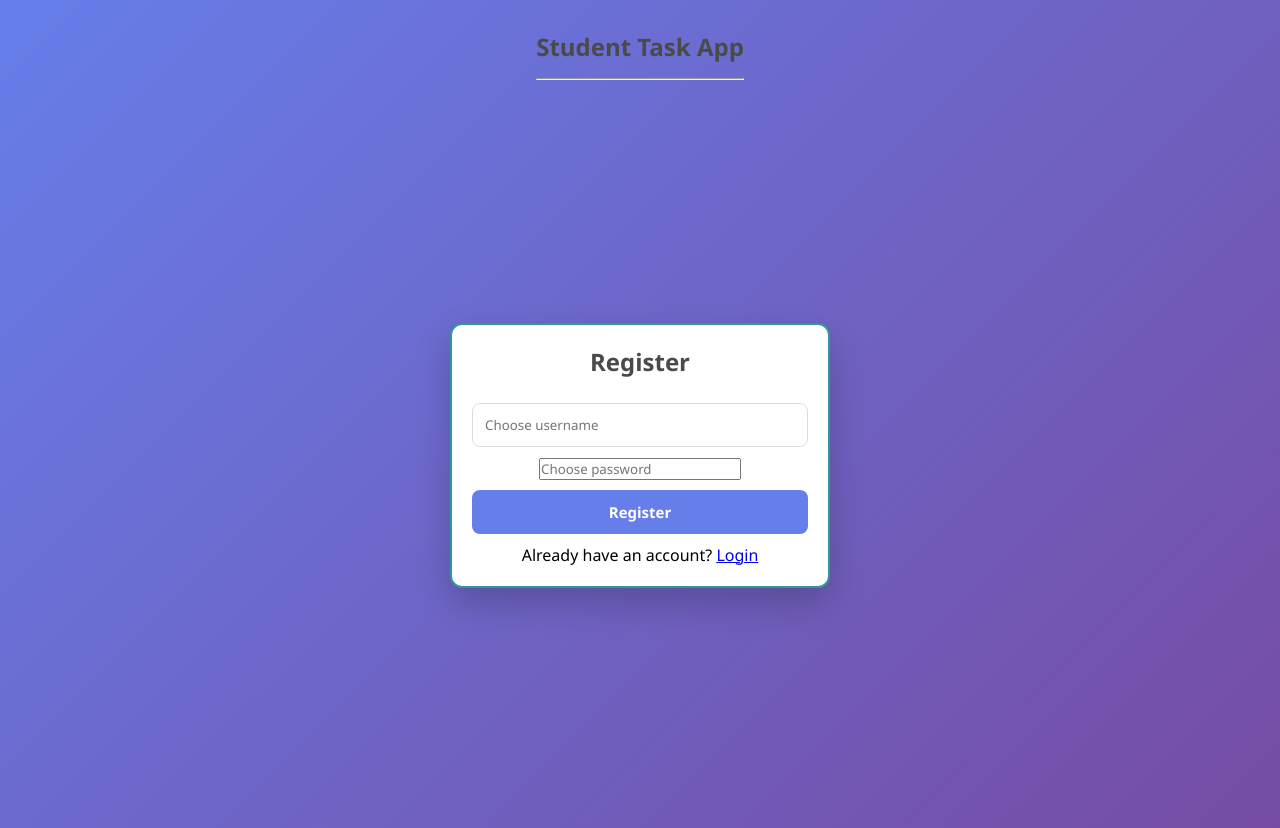
After one commit to itsyashu7/student-task-app, a Flask app: page /register in a window 1280 px wide. The commit adds this page. Shown: the top 828 px of the page. Run offline with Flask 3, Linux system fonts and the light colour scheme.

Commit message:
Updated with day 6 progress

```diff
--- a/app.py
+++ b/app.py
@@ -1,4 +1,5 @@
 from flask import Flask, render_template, request, redirect, session, flash
+from werkzeug.security import generate_password_hash,check_password_hash
 import sqlite3
 
 app = Flask(__name__)
@@ -29,22 +30,36 @@ def create_table():
 create_table()
 
 
+def create_users_table():
+    conn = get_db()
+    conn.execute("""CREATE TABLE IF NOT EXISTS users (id INTEGER PRIMARY KEY AUTOINCREMENT,username TEXT UNIQUE,password TEXT)""")
+    conn.commit()
+    conn.close()
+
+create_users_table()
+
+
 # ---------- ROUTES ----------
 @app.route("/")
 def home():
-    return render_template("login.html")
+    return render_template("register.html")
 
 
 @app.route("/login", methods=["POST"])
 def login():
     username = request.form.get("username")
+    password = request.form.get("password")
 
-    if username:
+    conn = get_db()
+    user = conn.execute("SELECT * FROM users WHERE username = ?",(username,)).fetchone()
+    conn.close()
+
+    if user and check_password_hash(user["password"],password):
         session["username"] = username
-        flash("Login successful")
+        flash("Login Successful","success")
         return redirect("/dashboard")
 
-    flash("Login failed","error")
+    flash("Invalid username or password","error")
     return redirect("/")
 
 
@@ -60,11 +75,7 @@ def dashboard():
     ).fetchall()
     conn.close()
 
-    return render_template(
-        "dashboard.html",
-        username=session["username"],
-        tasks=tasks
-    )
+    return render_template("dashboard.html", username=session["username"],tasks=tasks)
 
 
 @app.route("/add-task", methods=["POST"])
@@ -132,6 +143,24 @@ def toggle_task(task_id):
     flash("Task status updated","info")
     return redirect("/dashboard")
 
+@app.route("/register", methods=["GET","POST"])
+def register():
+    if request.method == "POST":
+        username = request.form.get("username")
+        password = request.form.get("password")
+
+        hashed_password = generate_password_hash(password)
+
+        try:
+            conn = get_db()
+            conn.execute("INSERT INTO users (username,password) VALUES (?, ?)",(username, hashed_password))
+            conn.commit()
+            conn.close()
+            flash("Account created successfully","success")
+            return redirect("/")
+        except sqlite3.IntegrityError:
+            flash("Username already exists","error")
+    return render_template("register.html")
 
 @app.route("/logout")
 def logout():
--- a/static/style.css
+++ b/static/style.css
@@ -38,7 +38,7 @@ body{
         transform: translateY(0);
     }
 }
-h3{
+h2,h3{
     text-align: center;
     margin-bottom: 15px;
     color: #4a4a4a;
--- /dev/null
+++ b/templates/register.html
@@ -0,0 +1,14 @@
+{% extends "base.html" %}
+
+{% block content %}
+<div class="container">
+    <h2>Register</h2>
+    <form method="POST">
+        <input type="text" name="username" placeholder="Choose username" required>
+        <input type="password" name="password" placeholder="Choose password" required>
+        <button type="submit">Register</button>
+    </form>
+
+    <p style="text-align:center; margin-top:10px;"> Already have an account? <a href="/">Login</a></p>
+</div>
+{% endblock %}
```
Also changed, not shown: templates/login.html (+5 -13 lines), README.md, database.db.
